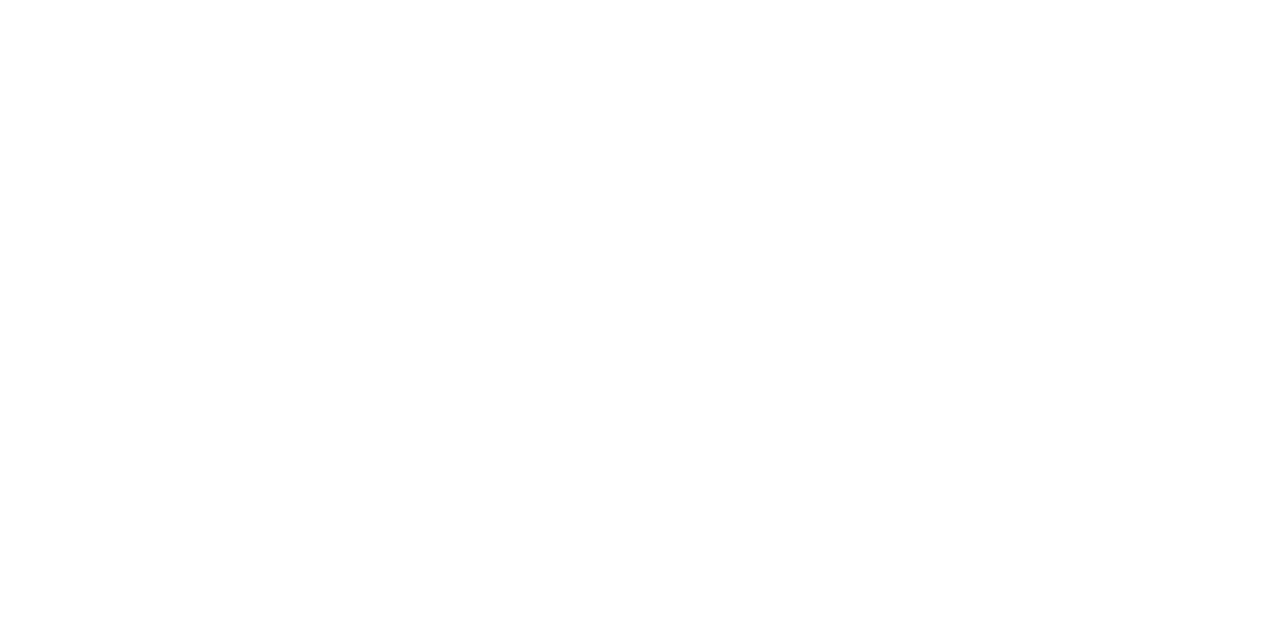
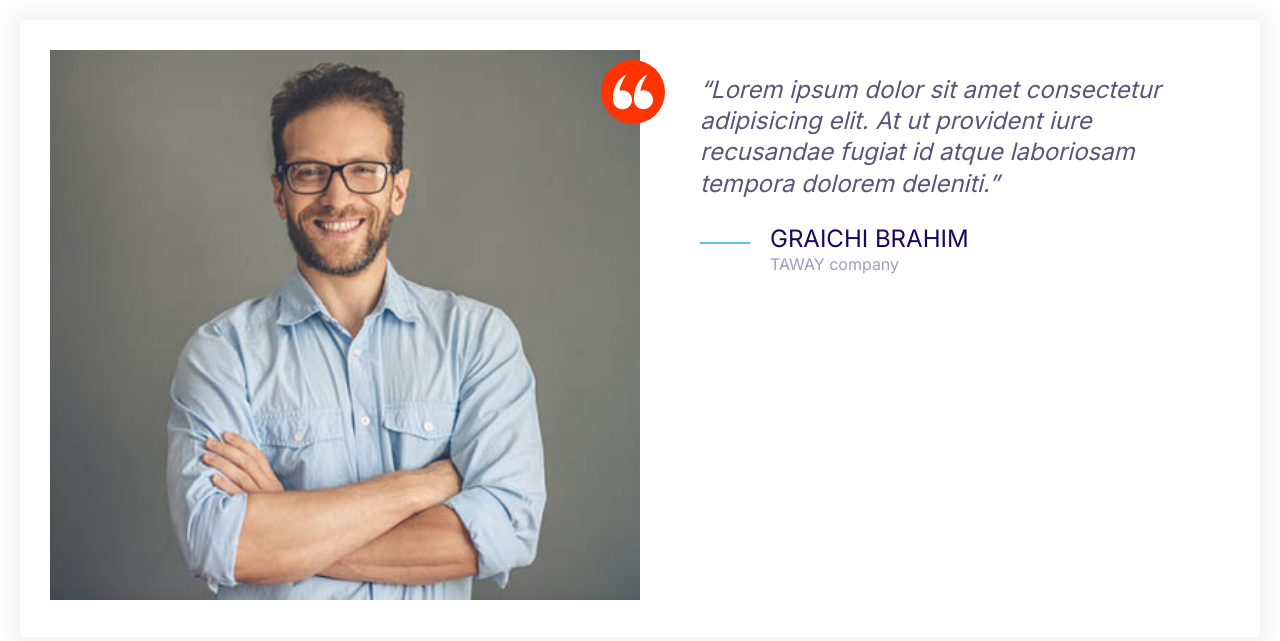
Before and after one commit to gb-brahim/domain, a plain HTML site: page index.html in a window 1280 px wide. Drawn offline with Linux system fonts and the light colour scheme.

Commit message:
define the testimonial

```diff
--- a/css/style.css
+++ b/css/style.css
@@ -142,9 +142,8 @@ list item b 0.5rem  w zid ki tkon kayna l icon ykon kayn some vertical space bet
   height: 50px;
 }
 .icon--small {
-  width: 15px;
-  height: 15px;
-  margin-right: 1rem;
+  width: 40px;
+  height: 40px;
 }
 .icon--primary {
   fill: var(--color-primary);
@@ -393,3 +392,30 @@ container decide how should they be */
     grid-template-columns: repeat(3, 1fr);
   }
 }
+/*testimonial*/
+.testimonial {
+  padding: 3rem;
+}
+.testimonial__image {
+  width: 100%;
+}
+.testimonial--imageIconContainer {
+  position: relative;
+}
+.testimonial--imageIconContainer .icon-container {
+  position: absolute;
+  top: 1rem;
+  right: -25px;
+}
+.testimonial--imageIconContainer .icon-container {
+  background: var(--color-accent);
+}
+@media screen and (min-width: 768px) {
+  .testimonial .quote,
+  .testimonial .quote__author {
+    font-size: 2.4rem;
+  }
+  .testimonial .quote {
+    margin-left: 6rem;
+  }
+}
--- a/index.html
+++ b/index.html
@@ -11,7 +11,36 @@
     <link rel="stylesheet" href="css/style.css">
     <link rel="stylesheet" href="css/normalize.css">
 </head>
-<body>
-
+<body style=" padding: 2rem;">
+ <div class="card testimonial">
+     <div class="grid grid--1x2">
+         <div class="testimonial--imageIconContainer">
+            <span class="icon-container">
+                <svg class="icon icon--white icon--small">
+                    <use xlink:href="images/sprite.svg#quotes"></use>
+                </svg>
+            </span>
+             <img class="testimonial__image" src="/images/testimonial.jpg" alt="">
+            </div>
+  <div>
+    <blockquote class="quote">
+        <p class="quote__text">Lorem ipsum dolor sit amet consectetur adipisicing elit. At ut provident iure recusandae fugiat id atque laboriosam tempora dolorem deleniti.</p>
+        <footer>
+         <div class="media">
+             <div class="media__image">
+                 <svg class="icon icon--primary quote-line">
+                     <use xlink:href="images/sprite.svg#line"></use>
+                 </svg>
+             </div>
+             <div class="media__body">
+         <h3 class="media__title quote__author">GRAICHI BRAHIM </h3>
+         <p class="quote__company">TAWAY company</p>
+             </div>
+         </div>
+        </footer>
+    </blockquote>
+  </div>
+        </div>
+ </div>
 </body>
 </html>
```
Also changed, not shown: component/testimonial.html (added, +30 -0 lines), images/testimonial.jpg (added).
